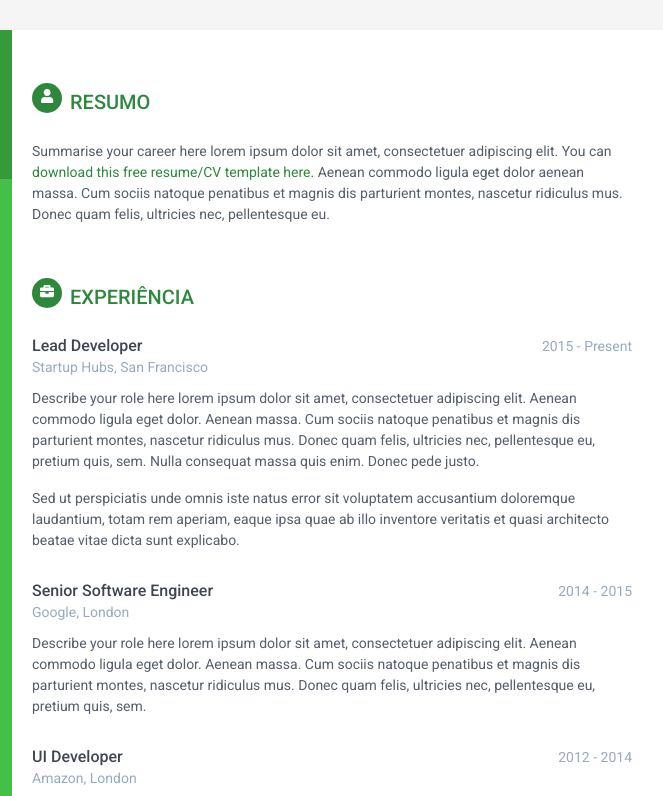
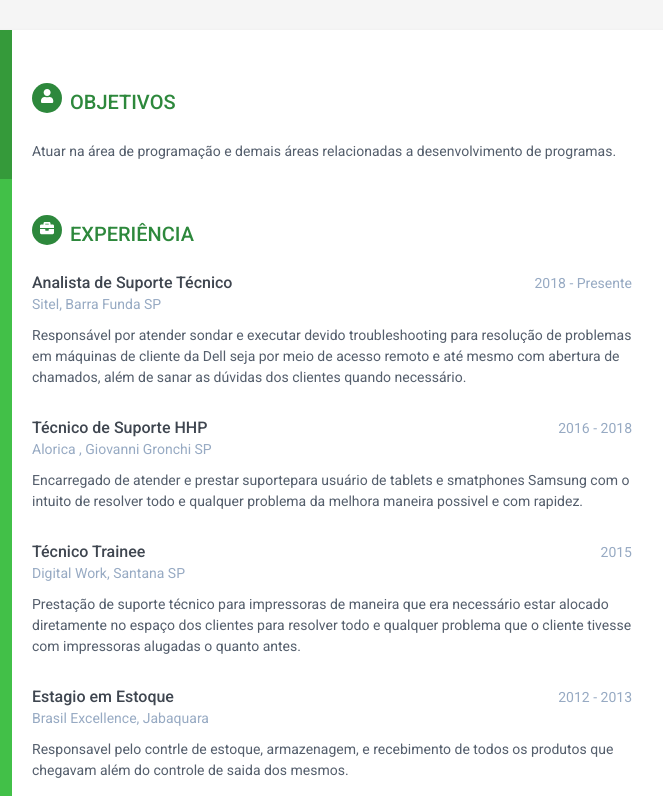
Before and after one commit to felipealmeida23/Teste1-, a plain HTML site: page index.html in a window 1280 px wide. Shown: the top 796 px of the page, 428-1091 px from the left. Drawn offline with nearby package versions, Linux system fonts and the light colour scheme.

Commit message:
Update index.html

```diff
--- a/index.html
+++ b/index.html
@@ -81,9 +81,9 @@
         <div class="main-wrapper">
 
             <section class="section summary-section">
-                <h2 class="section-title"><span class="icon-holder"><i class="fas fa-user"></i></span>Resumo</h2>
+                <h2 class="section-title"><span class="icon-holder"><i class="fas fa-user"></i></span>Objetivos</h2>
                 <div class="summary">
-                    <p>Summarise your career here lorem ipsum dolor sit amet, consectetuer adipiscing elit. You can <a href="https://themes.3rdwavemedia.com/bootstrap-templates/resume/orbit-free-resume-cv-bootstrap-theme-for-developers/" target="_blank">download this free resume/CV template here</a>. Aenean commodo ligula eget dolor aenean massa. Cum sociis natoque penatibus et magnis dis parturient montes, nascetur ridiculus mus. Donec quam felis, ultricies nec, pellentesque eu.</p>
+                    <p>Atuar na área de programação e demais áreas relacionadas a desenvolvimento de programas.</p>
                 </div><!--//summary-->
             </section><!--//section-->
 
@@ -93,27 +93,13 @@
                 <div class="item">
                     <div class="meta">
                         <div class="upper-row">
-                            <h3 class="job-title">Lead Developer</h3>
-                            <div class="time">2015 - Present</div>
+                            <h3 class="job-title">Analista de Suporte Técnico</h3>
+                            <div class="time">2018 - Presente</div>
                         </div><!--//upper-row-->
-                        <div class="company">Startup Hubs, San Francisco</div>
+                        <div class="company">Sitel, Barra Funda SP</div>
                     </div><!--//meta-->
                     <div class="details">
-                        <p>Describe your role here lorem ipsum dolor sit amet, consectetuer adipiscing elit. Aenean commodo ligula eget dolor. Aenean massa. Cum sociis natoque penatibus et magnis dis parturient montes, nascetur ridiculus mus. Donec quam felis, ultricies nec, pellentesque eu, pretium quis, sem. Nulla consequat massa quis enim. Donec pede justo.</p>
-                        <p>Sed ut perspiciatis unde omnis iste natus error sit voluptatem accusantium doloremque laudantium, totam rem aperiam, eaque ipsa quae ab illo inventore veritatis et quasi architecto beatae vitae dicta sunt explicabo. </p>
-                    </div><!--//details-->
-                </div><!--//item-->
-
-                <div class="item">
-                    <div class="meta">
-                        <div class="upper-row">
-                            <h3 class="job-title">Senior Software Engineer</h3>
-                            <div class="time">2014 - 2015</div>
-                        </div><!--//upper-row-->
-                        <div class="company">Google, London</div>
-                    </div><!--//meta-->
-                    <div class="details">
-                        <p>Describe your role here lorem ipsum dolor sit amet, consectetuer adipiscing elit. Aenean commodo ligula eget dolor. Aenean massa. Cum sociis natoque penatibus et magnis dis parturient montes, nascetur ridiculus mus. Donec quam felis, ultricies nec, pellentesque eu, pretium quis, sem.</p>
+                        <p>Responsável por atender sondar  e executar devido troubleshooting para resolução de problemas em máquinas de cliente da Dell seja por meio de acesso remoto  e até mesmo com abertura de chamados, além  de  sanar as dúvidas dos clientes quando necessário. </p>
 
                     </div><!--//details-->
                 </div><!--//item-->
@@ -121,16 +107,41 @@
                 <div class="item">
                     <div class="meta">
                         <div class="upper-row">
-                            <h3 class="job-title">UI Developer</h3>
-                            <div class="time">2012 - 2014</div>
+                            <h3 class="job-title">Técnico de Suporte HHP   </h3>
+                            <div class="time">2016 - 2018</div>
                         </div><!--//upper-row-->
-                        <div class="company">Amazon, London</div>
+                        <div class="company">Alorica , Giovanni Gronchi SP</div>
                     </div><!--//meta-->
                     <div class="details">
-                        <p>Describe your role here lorem ipsum dolor sit amet, consectetuer adipiscing elit. Aenean commodo ligula eget dolor. Aenean massa. Cum sociis natoque penatibus et magnis dis parturient montes, nascetur ridiculus mus. Donec quam felis, ultricies nec, pellentesque eu, pretium quis, sem.</p>
+                        <p>Encarregado de atender e prestar suportepara usuário de tablets e smatphones Samsung com o intuito de resolver todo e qualquer problema da melhora maneira possivel e com rapidez.</p>
                     </div><!--//details-->
                 </div><!--//item-->
 
+                <div class="item">
+                    <div class="meta">
+                        <div class="upper-row">
+                            <h3 class="job-title">Técnico Trainee</h3>
+                            <div class="time">2015</div>
+                        </div><!--//upper-row-->
+                        <div class="company">Digital Work, Santana SP </div>
+                    </div><!--//meta-->
+                    <div class="details">
+                        <p>Prestação de suporte técnico para impressoras de maneira que era necessário estar alocado diretamente no espaço dos clientes para resolver todo e qualquer problema que o cliente tivesse com impressoras alugadas o quanto antes.</p>
+                    </div><!--//details-->
+                </div><!--//item-->
+
+                <div class="item">
+                        <div class="meta">
+                            <div class="upper-row">
+                                <h3 class="job-title">Estagio em Estoque</h3>
+                                <div class="time">2012 - 2013</div>
+                            </div><!--//upper-row-->
+                            <div class="company">Brasil Excellence, Jabaquara</div>
+                        </div><!--//meta-->
+                        <div class="details">
+                            <p> Responsavel pelo contrle de estoque, armazenagem, e recebimento de todos os produtos que chegavam além do controle de saida dos mesmos.</p>
+                        </div><!--//details-->
+                    </div><!--//item-->
             </section><!--//section-->
 
             <section class="section projects-section">
```
